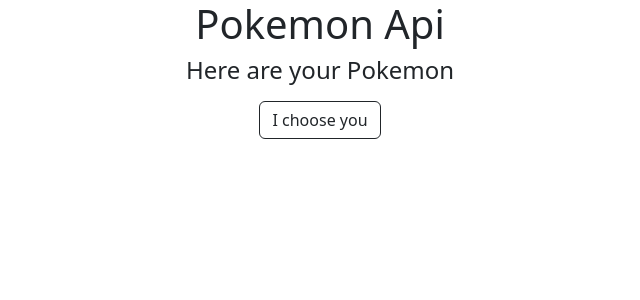
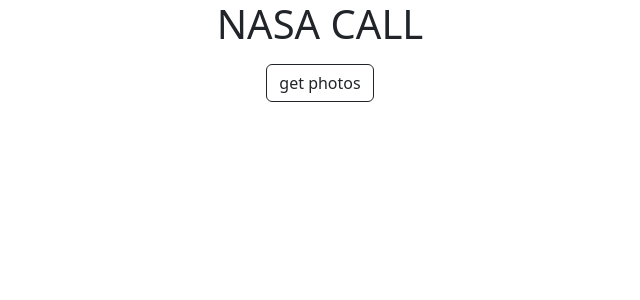
Before and after one commit to TMcKenna19/poke-api, a React (Create React App) app: page / in a window 1280 px wide. Shown: the top 300 px of the page, without its empty margins (320-960 px from the left). Built offline with nearby package versions, Linux system fonts and the light colour scheme.

Commit message:
roverPhotos not setting, undefined map

```diff
--- a/src/App.jsx
+++ b/src/App.jsx
@@ -1,12 +1,14 @@
 import 'bootstrap/dist/css/bootstrap.min.css';
 import './App.css';
 import ApiCall from './Components/ApiCall';
+import NasaApiCall from './Components/NasaApi';
 
 function App() {
   return (
     <div className="App">
-      <h1>Pokemon Api</h1>
-      <ApiCall />
+      {/* <h1>Pokemon Api</h1> */}
+      {/* <ApiCall /> */}
+      <NasaApiCall />
     </div>
   );
 }
--- a/src/Components/ApiCall.jsx
+++ b/src/Components/ApiCall.jsx
@@ -2,16 +2,15 @@
 import { useEffect, useState } from 'react';
 
 
- const ApiCall = () => {
+const ApiCall = () => {
     const [myPokemon, setPokemon] = useState([]);
-
     const getPokemon = () =>{
         console.log("Pika");
         axios.get("https://pokeapi.co/api/v2/pokemon?limit=877").then(response => {
             console.log(response);
             return response.data;
         }).then(response =>{
-            console.log(response);
+            console.log(response.results);
             setPokemon(response.results)
         })
         .catch(err => {
@@ -24,9 +23,9 @@
         <h4>Here are your Pokemon</h4>
         <button type='button' className='btn btn-outline-dark  mt-2' onClick={getPokemon}>I choose you</button>
         {
-            myPokemon.map((pokemon, i)=>{
+            myPokemon.map((pokemon, j)=>{
                 return(
-                    <div>
+                    <div key={j}>
                         <h3>{pokemon.name}</h3>
                     </div>
                 )
--- /dev/null
+++ b/src/Components/NasaApi.jsx
@@ -0,0 +1,42 @@
+import axios from "axios";
+import {useState} from "react";
+
+const NasaApiCall = () => {
+
+    const [roverPhotos, setRoverPhotos] = useState([]);
+
+    const getPhotos = () =>{
+        console.log("Rover")
+        axios.get("https://api.nasa.gov/mars-photos/api/v1/rovers/curiosity/photos?sol=1000&api_key=DEMO_KEY").then(response => {
+            console.log(response);
+            return response.data;
+        }).then(response => {
+            console.log(response.data);
+            setRoverPhotos(response.data);
+        })
+        .catch(err => {
+            console.log(err);
+        });
+    }
+
+
+
+    return(
+        <>
+        <h1>NASA CALL</h1>
+        <button type='button' className='btn btn-outline-dark  mt-2' onClick={getPhotos}>get photos</button>
+        {
+            roverPhotos.map((photos, i) =>{
+                return(
+                    <div key={i}>
+                        <img src={[photos]} alt="nasa photos" height="500px" width="500px" />
+                    </div>
+                )
+            })
+        }
+        </>
+    )
+
+};
+
+export default NasaApiCall;
```
